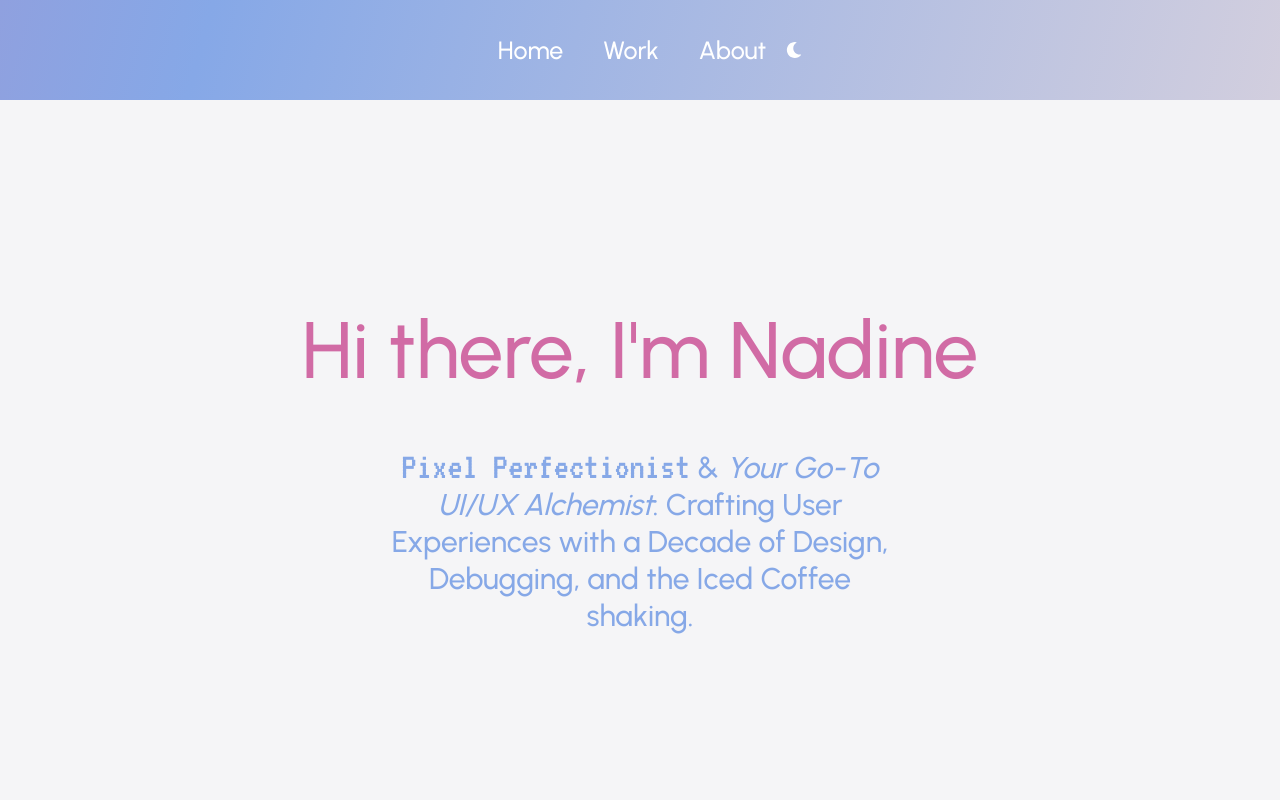
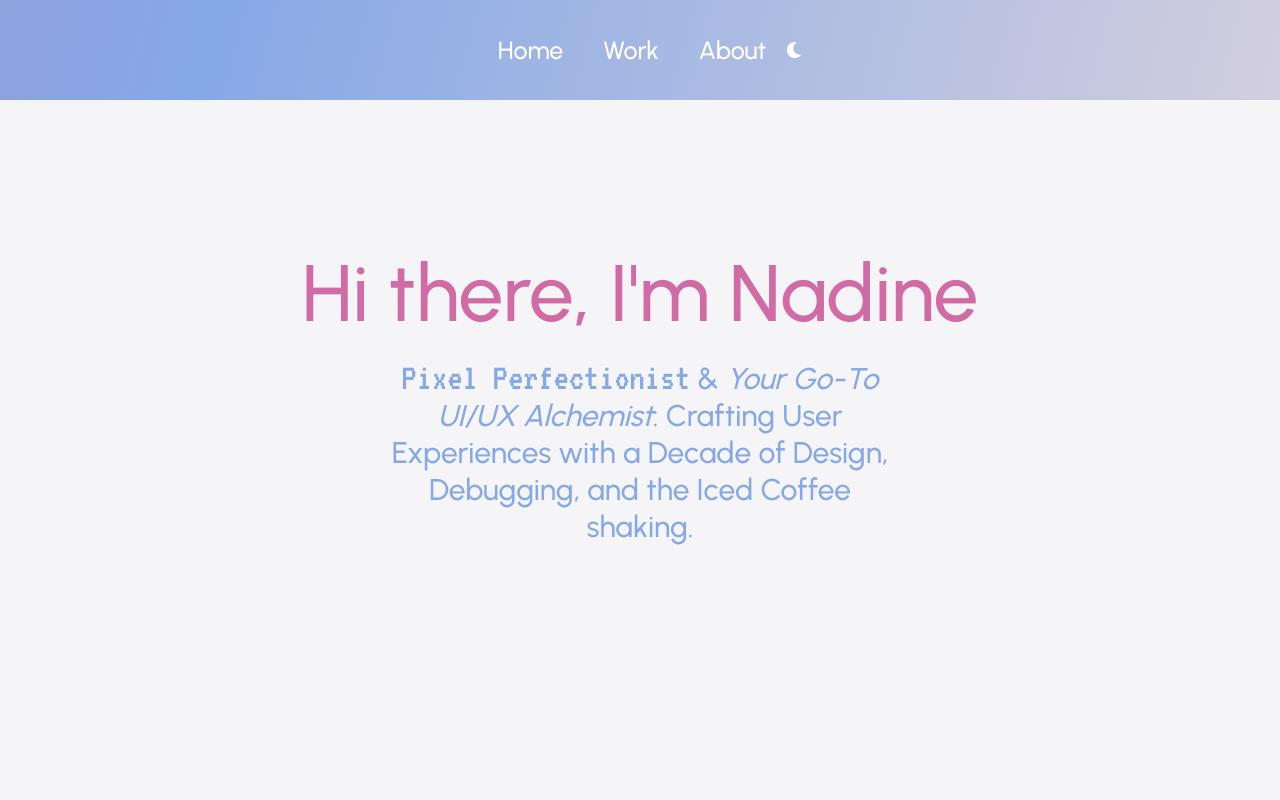
Before and after one commit to nadin3amanda/nadine-portfolio, a React (Create React App) app: page / in a window 1280 px wide. Shown: the top 800 px of the page. Built offline with nearby package versions, Linux system fonts and the light colour scheme; a web font is replaced by a local one.

Commit message:
updates spacing

```diff
--- a/src/styles/Home.css
+++ b/src/styles/Home.css
@@ -44,11 +44,13 @@
   font-size: 80px;
   color: #d16ba5;
   height: 50px;
+  margin-top: -5rem;
 }
 
 .about .prompt {
   width: 40%;
   font-size: 30px;
+  margin-top: -2rem;
 }
 .prompt svg {
   font-size: 60px;
```
